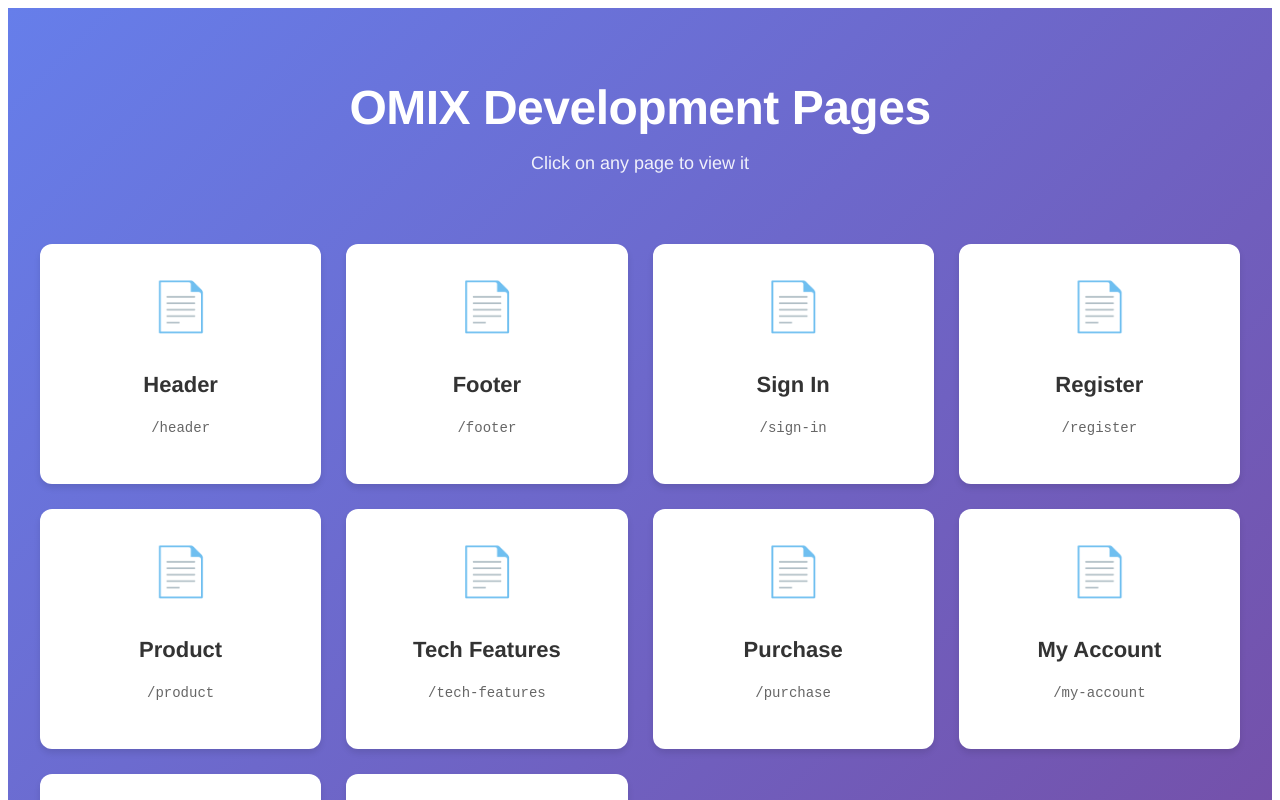
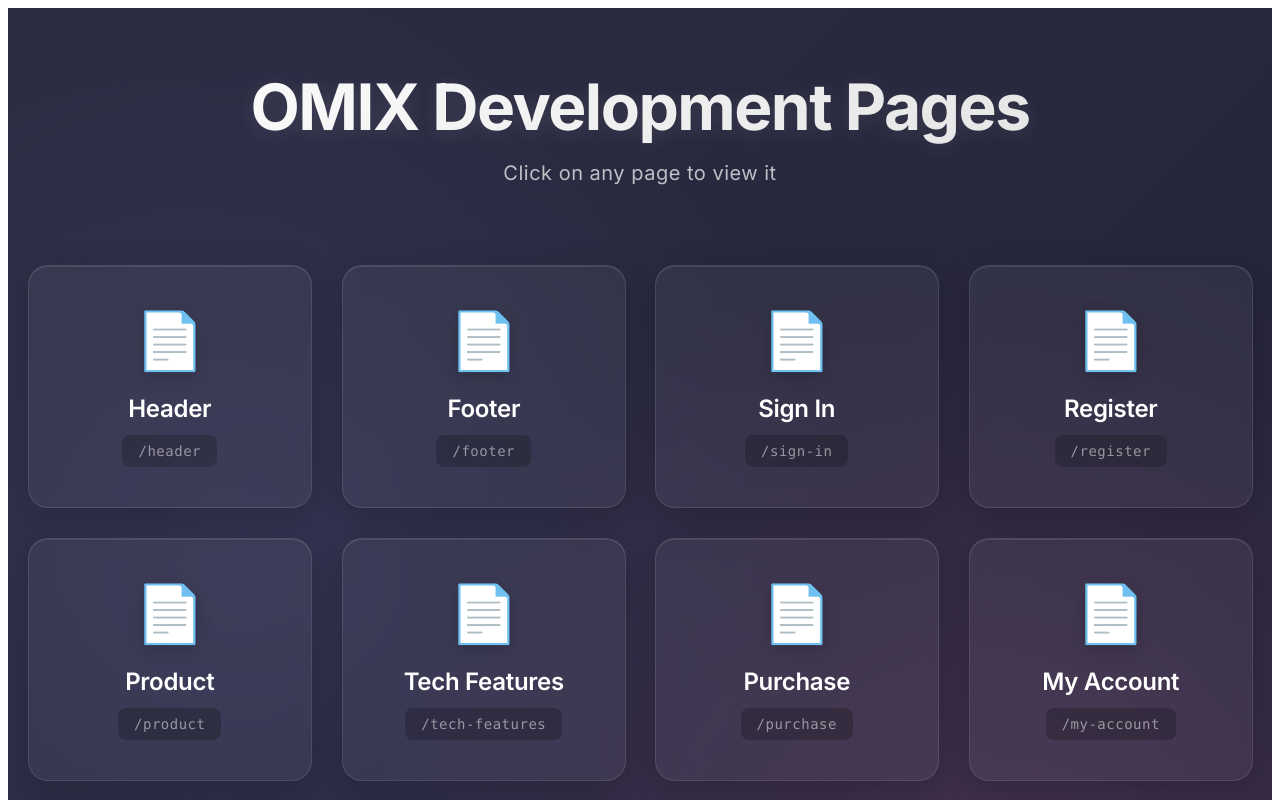
Before and after one commit to ugurtortum7/omix-dev, a Vue app: page / in a window 1280 px wide. Shown: the top 800 px of the page. Built offline with nearby package versions, Linux system fonts and the light colour scheme.

Commit message:
some new css enhancements on home page

```diff
--- a/src/views/HomePage.vue
+++ b/src/views/HomePage.vue
@@ -9,6 +9,7 @@
           v-for="page in pages"
           :key="page.path"
           :to="page.path"
+          target="_blank"
           class="page-card"
         >
           <div class="page-icon">📄</div>
@@ -36,111 +37,296 @@ const pages = [
 </script>
 
 <style scoped>
+@import url('https://fonts.googleapis.com/css2?family=Inter:wght@300;400;500;600;700&display=swap');
+
+* {
+  margin: 0;
+  padding: 0;
+  box-sizing: border-box;
+}
+
 .home-container {
   min-height: 100vh;
-  background: linear-gradient(135deg, #667eea 0%, #764ba2 100%);
-  padding: 40px 20px;
-  font-family: 'Helvetica Neue', Arial, sans-serif;
+  background: linear-gradient(135deg, #1e1e2e 0%, #2d2d44 50%, #1a1a2e 100%);
+  background-size: 400% 400%;
+  animation: gradientShift 15s ease infinite;
+  padding: 60px 20px;
+  font-family: 'Inter', 'Helvetica Neue', Arial, sans-serif;
+  position: relative;
+  overflow: hidden;
+}
+
+.home-container::before {
+  content: '';
+  position: absolute;
+  top: 0;
+  left: 0;
+  right: 0;
+  bottom: 0;
+  background:
+    radial-gradient(circle at 20% 50%, rgba(120, 119, 198, 0.15) 0%, transparent 50%),
+    radial-gradient(circle at 80% 80%, rgba(255, 121, 198, 0.15) 0%, transparent 50%);
+  pointer-events: none;
+}
+
+@keyframes gradientShift {
+  0% { background-position: 0% 50%; }
+  50% { background-position: 100% 50%; }
+  100% { background-position: 0% 50%; }
 }
 
 .home-content {
-  max-width: 1200px;
+  max-width: 1400px;
   margin: 0 auto;
+  position: relative;
+  z-index: 1;
 }
 
 .home-title {
-  font-size: 48px;
-  font-weight: 600;
+  font-size: 64px;
+  font-weight: 700;
   text-align: center;
-  color: white;
-  margin-bottom: 10px;
-  letter-spacing: -0.5px;
+  background: linear-gradient(135deg, #ffffff 0%, #e0e0e0 100%);
+  -webkit-background-clip: text;
+  -webkit-text-fill-color: transparent;
+  background-clip: text;
+  margin-bottom: 16px;
+  letter-spacing: -1.5px;
+  animation: fadeInDown 0.8s ease-out;
+  text-shadow: 0 4px 20px rgba(255, 255, 255, 0.1);
+}
+
+@keyframes fadeInDown {
+  from {
+    opacity: 0;
+    transform: translateY(-30px);
+  }
+  to {
+    opacity: 1;
+    transform: translateY(0);
+  }
 }
 
 .home-subtitle {
   text-align: center;
-  color: rgba(255, 255, 255, 0.9);
-  font-size: 18px;
-  margin-bottom: 50px;
+  color: rgba(255, 255, 255, 0.7);
+  font-size: 20px;
+  font-weight: 400;
+  margin-bottom: 60px;
+  animation: fadeInUp 0.8s ease-out 0.2s both;
+  letter-spacing: 0.5px;
+}
+
+@keyframes fadeInUp {
+  from {
+    opacity: 0;
+    transform: translateY(20px);
+  }
+  to {
+    opacity: 1;
+    transform: translateY(0);
+  }
 }
 
 .pages-grid {
   display: grid;
-  grid-template-columns: repeat(auto-fill, minmax(250px, 1fr));
-  gap: 25px;
+  grid-template-columns: repeat(auto-fill, minmax(280px, 1fr));
+  gap: 30px;
   padding: 20px 0;
 }
 
 .page-card {
-  background: white;
-  border-radius: 12px;
-  padding: 30px 20px;
+  background: rgba(255, 255, 255, 0.05);
+  backdrop-filter: blur(10px);
+  -webkit-backdrop-filter: blur(10px);
+  border: 1px solid rgba(255, 255, 255, 0.1);
+  border-radius: 20px;
+  padding: 40px 30px;
   text-align: center;
   text-decoration: none;
-  transition: all 0.3s ease;
-  box-shadow: 0 4px 6px rgba(0, 0, 0, 0.1);
+  transition: all 0.4s cubic-bezier(0.175, 0.885, 0.32, 1.275);
+  box-shadow:
+    0 8px 32px rgba(0, 0, 0, 0.2),
+    inset 0 1px 0 rgba(255, 255, 255, 0.1);
   cursor: pointer;
   display: flex;
   flex-direction: column;
   align-items: center;
   justify-content: center;
-  min-height: 180px;
+  min-height: 200px;
+  position: relative;
+  overflow: hidden;
+  animation: fadeInScale 0.6s ease-out both;
+  animation-delay: calc(var(--card-index) * 0.05s);
+}
+
+@keyframes fadeInScale {
+  from {
+    opacity: 0;
+    transform: scale(0.9);
+  }
+  to {
+    opacity: 1;
+    transform: scale(1);
+  }
+}
+
+.page-card::before {
+  content: '';
+  position: absolute;
+  top: 0;
+  left: 0;
+  right: 0;
+  bottom: 0;
+  background: linear-gradient(135deg, rgba(255, 255, 255, 0.1) 0%, transparent 100%);
+  opacity: 0;
+  transition: opacity 0.4s ease;
+}
+
+.page-card:hover::before {
+  opacity: 1;
 }
 
 .page-card:hover {
-  transform: translateY(-5px);
-  box-shadow: 0 12px 24px rgba(0, 0, 0, 0.15);
+  transform: translateY(-10px) scale(1.02);
+  box-shadow:
+    0 20px 60px rgba(0, 0, 0, 0.4),
+    inset 0 1px 0 rgba(255, 255, 255, 0.2),
+    0 0 30px rgba(120, 119, 198, 0.3);
+  border-color: rgba(255, 255, 255, 0.2);
+  background: rgba(255, 255, 255, 0.08);
+}
+
+.page-card:active {
+  transform: translateY(-8px) scale(1);
 }
 
 .page-icon {
-  font-size: 48px;
-  margin-bottom: 15px;
+  font-size: 56px;
+  margin-bottom: 20px;
+  filter: drop-shadow(0 4px 8px rgba(0, 0, 0, 0.2));
+  transition: transform 0.4s ease;
+}
+
+.page-card:hover .page-icon {
+  transform: scale(1.15) rotate(5deg);
 }
 
 .page-name {
-  font-size: 22px;
+  font-size: 24px;
   font-weight: 600;
-  color: #333;
-  margin-bottom: 8px;
+  color: #ffffff;
+  margin-bottom: 12px;
+  letter-spacing: -0.3px;
+  transition: all 0.3s ease;
+}
+
+.page-card:hover .page-name {
+  color: #ffffff;
+  text-shadow: 0 2px 10px rgba(255, 255, 255, 0.3);
 }
 
 .page-path {
   font-size: 14px;
-  color: #666;
-  font-family: 'Courier New', monospace;
+  color: rgba(255, 255, 255, 0.5);
+  font-family: 'SF Mono', 'Monaco', 'Courier New', monospace;
+  font-weight: 400;
+  letter-spacing: 0.5px;
+  padding: 8px 16px;
+  background: rgba(0, 0, 0, 0.2);
+  border-radius: 8px;
+  transition: all 0.3s ease;
 }
+
+.page-card:hover .page-path {
+  color: rgba(255, 255, 255, 0.8);
+  background: rgba(0, 0, 0, 0.3);
+}
+
+/* Add staggered animation to cards */
+.page-card:nth-child(1) { --card-index: 1; }
+.page-card:nth-child(2) { --card-index: 2; }
+.page-card:nth-child(3) { --card-index: 3; }
+.page-card:nth-child(4) { --card-index: 4; }
+.page-card:nth-child(5) { --card-index: 5; }
+.page-card:nth-child(6) { --card-index: 6; }
+.page-card:nth-child(7) { --card-index: 7; }
+.page-card:nth-child(8) { --card-index: 8; }
+.page-card:nth-child(9) { --card-index: 9; }
+.page-card:nth-child(10) { --card-index: 10; }
 
 @media (max-width: 768px) {
   .home-title {
-    font-size: 32px;
+    font-size: 42px;
+    letter-spacing: -1px;
+  }
+
+  .home-subtitle {
+    font-size: 18px;
+  }
+
+  .pages-grid {
+    grid-template-columns: repeat(auto-fill, minmax(240px, 1fr));
+    gap: 20px;
+  }
+
+  .page-card {
+    padding: 30px 20px;
+    min-height: 170px;
+  }
+
+  .page-icon {
+    font-size: 44px;
+  }
+
+  .page-name {
+    font-size: 20px;
+  }
+
+  .page-path {
+    font-size: 13px;
+  }
+}
+
+@media (max-width: 480px) {
+  .home-container {
+    padding: 40px 15px;
+  }
+
+  .home-title {
+    font-size: 36px;
   }
 
   .home-subtitle {
     font-size: 16px;
+    margin-bottom: 40px;
   }
 
   .pages-grid {
-    grid-template-columns: repeat(auto-fill, minmax(200px, 1fr));
-    gap: 20px;
+    grid-template-columns: 1fr;
+    gap: 16px;
   }
 
   .page-card {
-    padding: 25px 15px;
-    min-height: 150px;
-  }
-
-  .page-icon {
-    font-size: 36px;
-  }
-
-  .page-name {
-    font-size: 18px;
+    min-height: 160px;
   }
 }
 
-@media (max-width: 480px) {
-  .pages-grid {
-    grid-template-columns: 1fr;
-  }
+/* Smooth scrollbar */
+.home-container::-webkit-scrollbar {
+  width: 8px;
+}
+
+.home-container::-webkit-scrollbar-track {
+  background: rgba(255, 255, 255, 0.05);
+}
+
+.home-container::-webkit-scrollbar-thumb {
+  background: rgba(255, 255, 255, 0.2);
+  border-radius: 4px;
+}
+
+.home-container::-webkit-scrollbar-thumb:hover {
+  background: rgba(255, 255, 255, 0.3);
 }
 </style>
```
